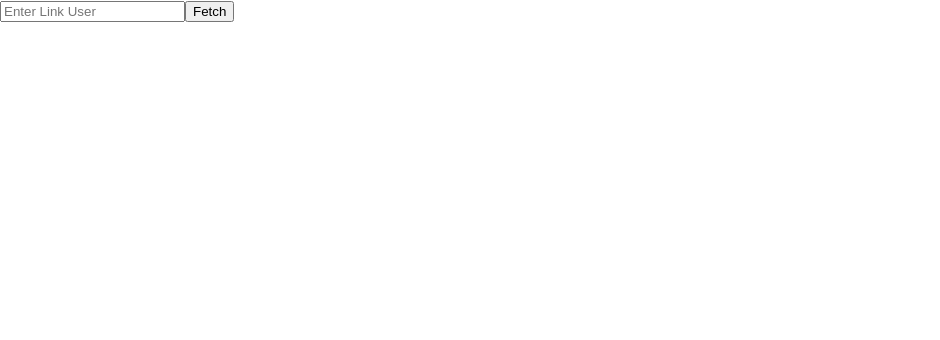
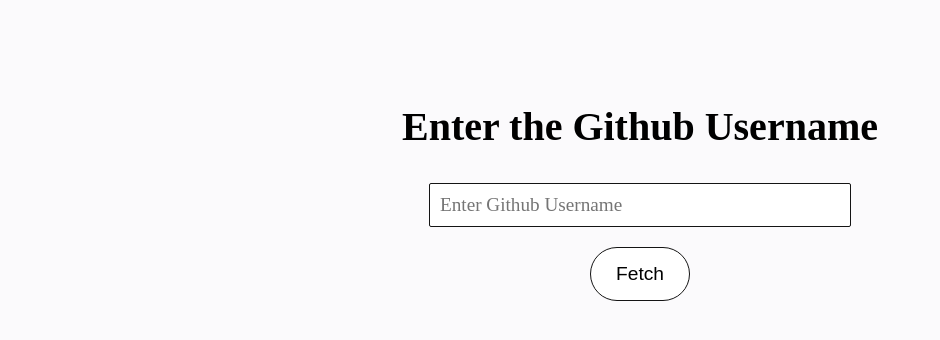
Before and after one commit to hidesignsdev/happy-team, a React (Create React App) app: page / in a window 1280 px wide. Shown: the top 340 px of the page, without its empty margins (0-940 px from the left). Built offline with nearby package versions, Linux system fonts and the light colour scheme.

Commit message:
add redux-thunk and fetched data from github account

```diff
--- /dev/null
+++ b/src/App.js
@@ -0,0 +1,42 @@
+import React, { Component } from 'react';
+import {connect} from 'react-redux'
+import {fetchGithubInfo} from './actions';
+import UserInfo from './components/UserInfo'
+class App extends Component {
+  handleSubmit = e => {
+    e.preventDefault();
+    const username = this.getUsername.value;
+    this.props.dispatch(fetchGithubInfo(username));
+    this.getUsername.value = "";
+  }
+  render() {
+    console.log(this.props.data);
+    return (
+      <div className="container">
+        <form onSubmit={this.handleSubmit} className="form">
+          <h2 className="title">Enter the Github Username</h2>
+          <input
+            type="text"
+            placeholder="Enter Github Username"
+            required
+            ref={input => (this.getUsername = input)}
+          />
+          <button className="button">Fetch</button>
+        </form>
+        {this.props.data.loading ? <h3>Loading...</h3> : null}
+        {this.props.data.error ? (
+          <h3 className="error">No such User exists.</h3>
+        ) : null}
+        {Object.keys(this.props.data.userData).length > 0 ? (
+          <UserInfo user={this.props.data.userData} />
+        ) : null}
+      </div>
+    );
+  }
+}
+const mapStateToProps = state => {
+  return {
+    data: state
+  };
+};
+export default connect(mapStateToProps)(App);
--- a/src/actions/constants.js
+++ b/src/actions/constants.js
@@ -1 +1,3 @@
-export const FETCH_GITHUB_INFO='FETCH_GITHUB_INFO'
+export const FETCH_GITHUB_INFO = 'FETCH_GITHUB_INFO'
+export const FETCH_GITHUB_INFO_SUCCESS = 'FETCH_GITHUB_INFO_SUCCESS'
+export const FETCH_GITHUB_INFO_FAILURE = 'FETCH_GITHUB_INFO_FAILURE'
--- a/src/actions/index.js
+++ b/src/actions/index.js
@@ -1,5 +1,35 @@
-import {FETCH_GITHUB_INFO} from './constants'
-export const fetchGithubInfo=(data)=>({
-    type:FETCH_GITHUB_INFO,
-    payload:data
+import { FETCH_GITHUB_INFO, FETCH_GITHUB_INFO_SUCCESS, FETCH_GITHUB_INFO_FAILURE } from './constants'
+import store from '../redux-thunk/store'
+
+export const getGithubInfo = () => ({
+    type: FETCH_GITHUB_INFO
 })
+
+export const fetchGithubInfoSuccess = post => {
+    return {
+        type: FETCH_GITHUB_INFO_SUCCESS,
+        data: post,
+    }
+}
+
+export const fetchGithubInfoFailure = () => {
+    return {
+        type: FETCH_GITHUB_INFO_FAILURE
+    }
+}
+export const fetchGithubInfo = username => {
+    const user = username.replace(/\s/g, "");
+    store.dispatch(getGithubInfo());
+    return function (dispatch) {
+        return fetch(`https://api.github.com/users/${user}`)
+            .then(data => data.json())
+            .then(data => {
+                if (data.message === "Not Found") {
+
+                    throw new Error("No such user found!!");
+                } else dispatch(fetchGithubInfoSuccess(data));
+            })
+            .catch(err => dispatch(fetchGithubInfoFailure()));
+
+    }
+}
--- a/src/components/App.js
+++ /dev/null
@@ -1,14 +0,0 @@
-import React, { Component } from 'react';
-import { Provider } from 'react-redux';
-import store from '../store';
-import GithubFetchInfo from './GithubFetchInfo';
-
-class App extends Component {
-  render() {
-    return (
-      <Provider store={store}>
-       <GithubFetchInfo/>
-      </Provider>
-    );
-  }
-}export default App;
--- /dev/null
+++ b/src/components/UserInfo.js
@@ -0,0 +1,26 @@
+import React from "react";
+
+const UserInfo = props => {
+    return (
+        <div className="user-info">
+            <div className="avatar">
+                <img src={props.user.avatar_url} alt="avatar" width="250px" />
+            </div>
+            <div className="content">
+                <h1>{props.user.name}</h1>
+                <h2>{props.user.login}</h2>
+                <p>
+                    <strong>Bio: </strong>
+                    {props.user.bio}
+                </p>
+                <p>
+                    <strong>Company:</strong> {props.user.company}
+                </p>
+                <button>Back</button>
+            </div>
+
+        </div>
+    );
+};
+
+export default UserInfo;
--- a/src/index.css
+++ b/src/index.css
@@ -1,13 +1,87 @@
 body {
   margin: 0;
-  font-family: -apple-system, BlinkMacSystemFont, 'Segoe UI', 'Roboto', 'Oxygen',
-    'Ubuntu', 'Cantarell', 'Fira Sans', 'Droid Sans', 'Helvetica Neue',
-    sans-serif;
-  -webkit-font-smoothing: antialiased;
-  -moz-osx-font-smoothing: grayscale;
+  padding: 0;
+  font-family: sans-serif;
+  background: #fbfafc;
+  font-family: "Brandon Grotesque";
 }
 
-code {
-  font-family: source-code-pro, Menlo, Monaco, Consolas, 'Courier New',
-    monospace;
+.container {
+  max-width: 960px;
+  margin: 0 auto;
 }
+input {
+  border: 1.2px solid #141414;
+  background: #fff;
+  width: 50%;
+  font-size: 1.2rem;
+  padding: 10px;
+  outline: none;
+  border-radius: 2px;
+}
+
+::placeholder {
+  font-size: 1.2rem;
+  font-family: "Brandon Grotesque";
+}
+
+.form {
+  display: flex;
+  justify-content: center;
+  align-items: center;
+  flex-direction: column;
+  padding: 10px 20px;
+  margin: 60px;
+}
+
+.user-info {
+  display: grid;
+  grid-template-columns: 1fr 2fr;
+  grid-gap: 20px;
+  background: #fff;
+  padding: 2rem;
+  border-radius: 40px;
+  font-size: 1.2rem;
+  box-shadow: 2px 4px 10px rgba(0, 0, 0, 0.12);
+  margin-bottom: 40px;
+}
+.content {
+  line-height: 2rem;
+}
+
+.error {
+  color: #ff5a5f;
+  text-align: center;
+  font-size: 2rem;
+}
+
+.avatar {
+  border-right: 1px solid rgba(0, 0, 0, 0.12);
+  display: flex;
+  align-items: flex-start;
+}
+
+.title {
+  font-size: 2.5rem;
+}
+
+.button {
+  background: #fff;
+  border: 1.2px solid #141414;
+  padding: 15px 25px;
+  border-radius: 40px;
+  text-align: center;
+  margin-top: 20px;
+  font-size: 1.2rem;
+  transition: all 0.2s ease-in-out;
+  outline: none;
+}
+
+.button:hover {
+  background: #141414;
+  color: #fff;
+}
+img {
+  border-radius: 50%;
+  border: 2px solid #141414;
+}
--- a/src/reducers/fetchGithubReducer.js
+++ b/src/reducers/fetchGithubReducer.js
@@ -1,16 +1,35 @@
-import{FETCH_GITHUB_INFO} from '../actions/constants'
-const initialState={
-    data:{},
-    loading:true
+import { FETCH_GITHUB_INFO, FETCH_GITHUB_INFO_SUCCESS, FETCH_GITHUB_INFO_FAILURE } from '../actions/constants'
+const initialState = {
+    userData: {},
+    loading: false,
+    error: false
 }
-export default function (state=initialState,action){
-    switch(action.type){
+export const fetchGithubReducer = (state = initialState, action) => {
+    switch (action.type) {
         case FETCH_GITHUB_INFO:
-             return{
-                 ...state,
-                 data:action.payload
-             };
+            return Object.assign({}, state,{
+
+                userData: {},
+                loading: true,
+                error:false
+            })
+        case FETCH_GITHUB_INFO_SUCCESS: {
+            return Object.assign({}, state,{
+
+                loading: false,
+                userData: action.data,
+                error:false
+            })
+        }
+        case FETCH_GITHUB_INFO_FAILURE: {
+            return Object.assign({}, state,{
+
+                loading: false,
+                error: true
+            })
+        }
         default:
             return state;
     }
 }
+export default fetchGithubReducer
--- a/src/reducers/index.js
+++ b/src/reducers/index.js
@@ -1,7 +1,8 @@
-import { combineReducers } from 'redux';
-import fetchGithubReducer from './fetchGithubReducer';
+// import { combineReducers } from 'redux';
+// import fetchGithubReducer from './fetchGithubReducer';
 
-export default combineReducers({
-  githubFetch:fetchGithubReducer
+// const rootReducer = combineReducers({
+//   githubFetch: fetchGithubReducer
 
-});
+// });
+// export default rootReducer
--- /dev/null
+++ b/src/redux-thunk/store.js
@@ -0,0 +1,7 @@
+import { createStore, applyMiddleware } from 'redux'
+import fetchGithubReducer from '../reducers/fetchGithubReducer'
+import thunk from 'redux-thunk' //import thunk
+
+const store = createStore(fetchGithubReducer, applyMiddleware(thunk)) // create store sử dụng thunk
+
+export default store
```
Also changed, not shown: src/index.js (+6 -4 lines), 1 other file (tests, documents, lock files or other folders).
